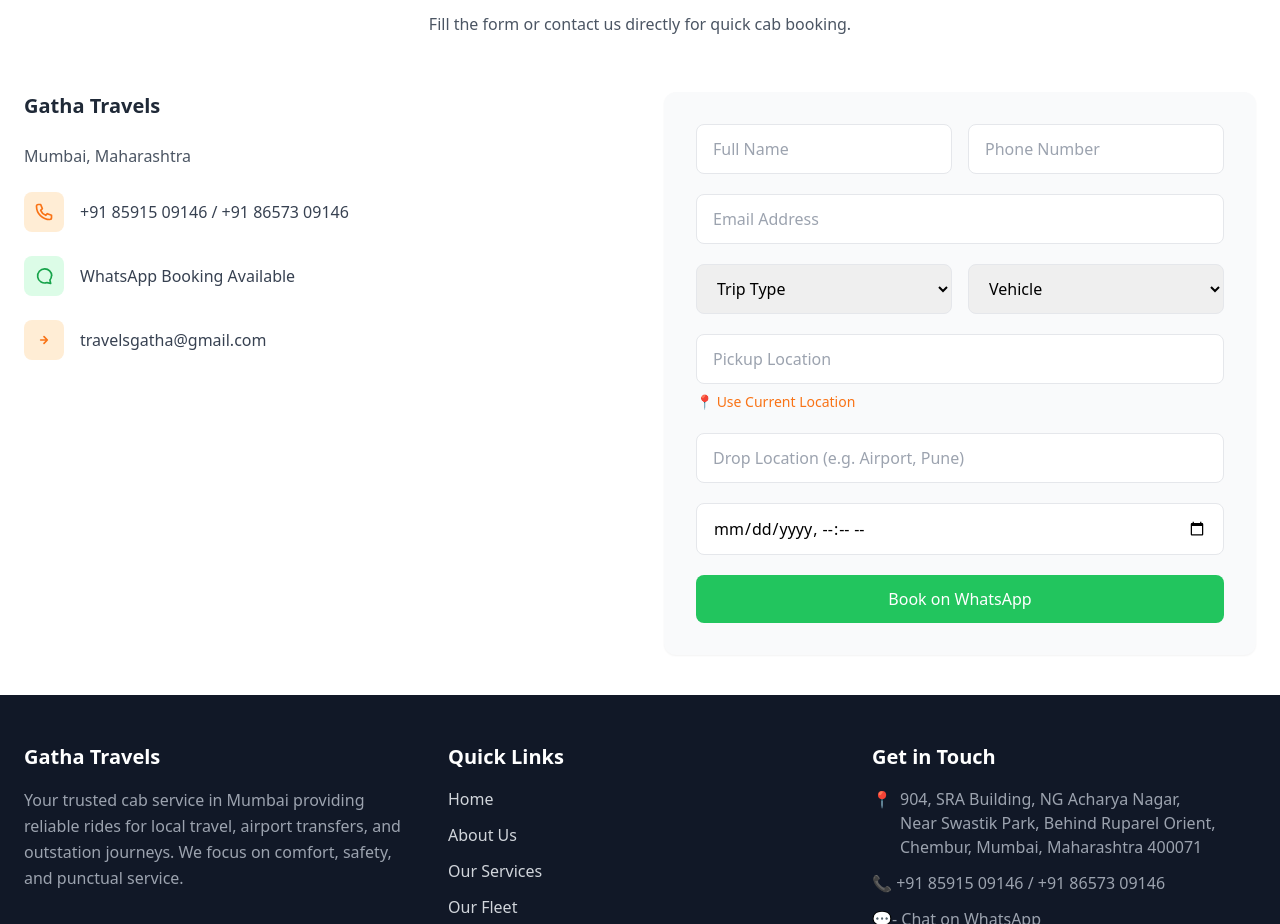
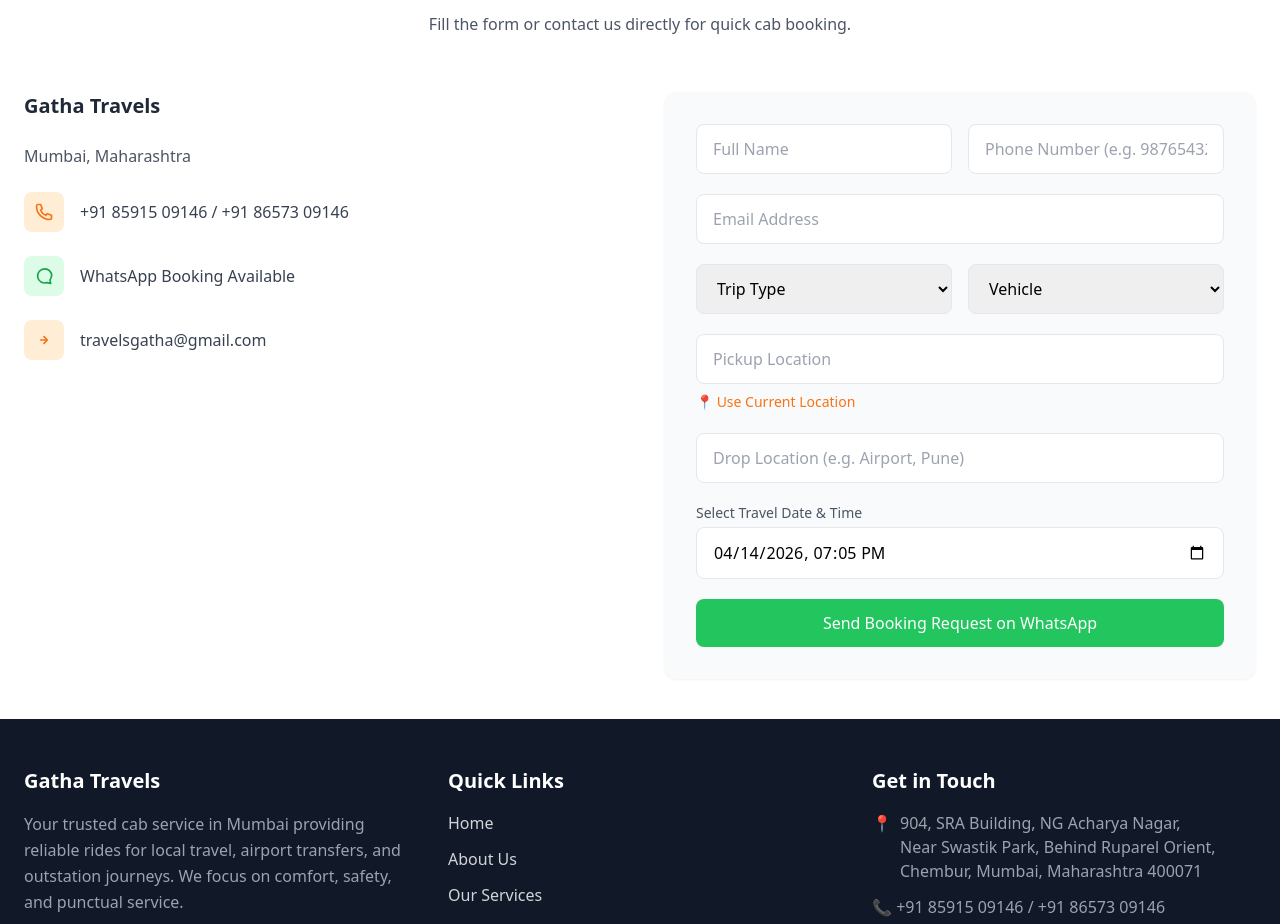
Before and after one commit to krishna-hingu/gatha-travels, a website: page index.html in a window 1280 px wide. Shown: the part 3440-4364 px from the top of the page. Drawn offline with Linux system fonts and the light colour scheme.

Commit message:
fix date time issue on form

```diff
--- a/index.html
+++ b/index.html
@@ -856,7 +856,7 @@
             </div>
           </div>
 
-          <!-- RIGHT: FORM -->
+          <!-- RIGHT FORM -->
           <div class="bg-gray-50 p-8 rounded-xl shadow-sm">
             <form id="booking-form" class="space-y-5">
               <!-- Name + Phone -->
@@ -873,7 +873,9 @@
                   type="tel"
                   id="phone"
                   required
-                  placeholder="Phone Number"
+                  placeholder="Phone Number (e.g. 9876543210)"
+                  pattern="[0-9]{10}"
+                  maxlength="10"
                   class="w-full px-4 py-3 border rounded-lg focus:ring-2 focus:ring-orange-400 outline-none"
                 />
               </div>
@@ -945,19 +947,26 @@
                 class="w-full px-4 py-3 border rounded-lg"
               />
 
-              <!-- Date -->
-              <input
-                type="datetime-local"
-                id="datetime"
-                class="w-full px-4 py-3 border rounded-lg"
-              />
+              <!-- Date Time -->
+              <div>
+                <label class="block text-sm text-gray-600 mb-1">
+                  Select Travel Date & Time
+                </label>
+
+                <input
+                  type="datetime-local"
+                  id="datetime"
+                  required
+                  class="w-full px-4 py-3 border rounded-lg focus:ring-2 focus:ring-orange-400 outline-none"
+                />
+              </div>
 
               <!-- Submit -->
               <button
                 type="submit"
                 class="w-full bg-green-500 text-white py-3 rounded-lg hover:bg-green-600 transition"
               >
-                Book on WhatsApp
+                Send Booking Request on WhatsApp
               </button>
 
               <p
--- a/js/script.js
+++ b/js/script.js
@@ -54,13 +54,20 @@ setInterval(() => {
 const bookingForm = document.getElementById("booking-form");
 const successMsg = document.getElementById("success-msg");
 
-// set min date
+// date default + min
 const datetimeInput = document.getElementById("datetime");
+
 if (datetimeInput) {
-  datetimeInput.min = new Date().toISOString().slice(0, 16);
+  const now = new Date();
+  now.setMinutes(now.getMinutes() + 30);
+
+  const formatted = now.toISOString().slice(0, 16);
+
+  datetimeInput.value = formatted;
+  datetimeInput.min = formatted;
 }
 
-// pickup auto location
+// pickup location
 const pickupBtn = document.getElementById("pickup-btn");
 
 pickupBtn.addEventListener("click", () => {
@@ -70,12 +77,9 @@ pickupBtn.addEventListener("click", () => {
 
   navigator.geolocation.getCurrentPosition(
     async (pos) => {
-      const lat = pos.coords.latitude;
-      const lng = pos.coords.longitude;
-
       try {
         const res = await fetch(
-          `https://nominatim.openstreetmap.org/reverse?lat=${lat}&lon=${lng}&format=json`,
+          `https://nominatim.openstreetmap.org/reverse?lat=${pos.coords.latitude}&lon=${pos.coords.longitude}&format=json`,
         );
         const data = await res.json();
 
@@ -93,7 +97,7 @@ pickupBtn.addEventListener("click", () => {
   );
 });
 
-// reset pickup button if edited
+// reset pickup button
 document.getElementById("pickup").addEventListener("input", () => {
   pickupBtn.textContent = "📍 Use Current Location";
 });
@@ -123,6 +127,7 @@ bookingForm.addEventListener("submit", function (e) {
     });
   }
 
+  // ✅ Unicode-safe emojis
   const message =
     "*Gatha Travels Booking*\n\n" +
     "Name: " +
@@ -149,12 +154,12 @@ bookingForm.addEventListener("submit", function (e) {
     "Date & Time: " +
     formattedDateTime;
 
-  const whatsappURL = `https://wa.me/918591509146?text=${encodeURIComponent(message)}`;
+  const url = `https://wa.me/918591509146?text=${encodeURIComponent(message)}`;
 
   successMsg.classList.remove("hidden");
 
   setTimeout(() => {
-    window.open(whatsappURL, "_blank");
+    window.open(url, "_blank");
     bookingForm.reset();
     successMsg.classList.add("hidden");
   }, 800);
```
Also changed, not shown: dist/style.css.
